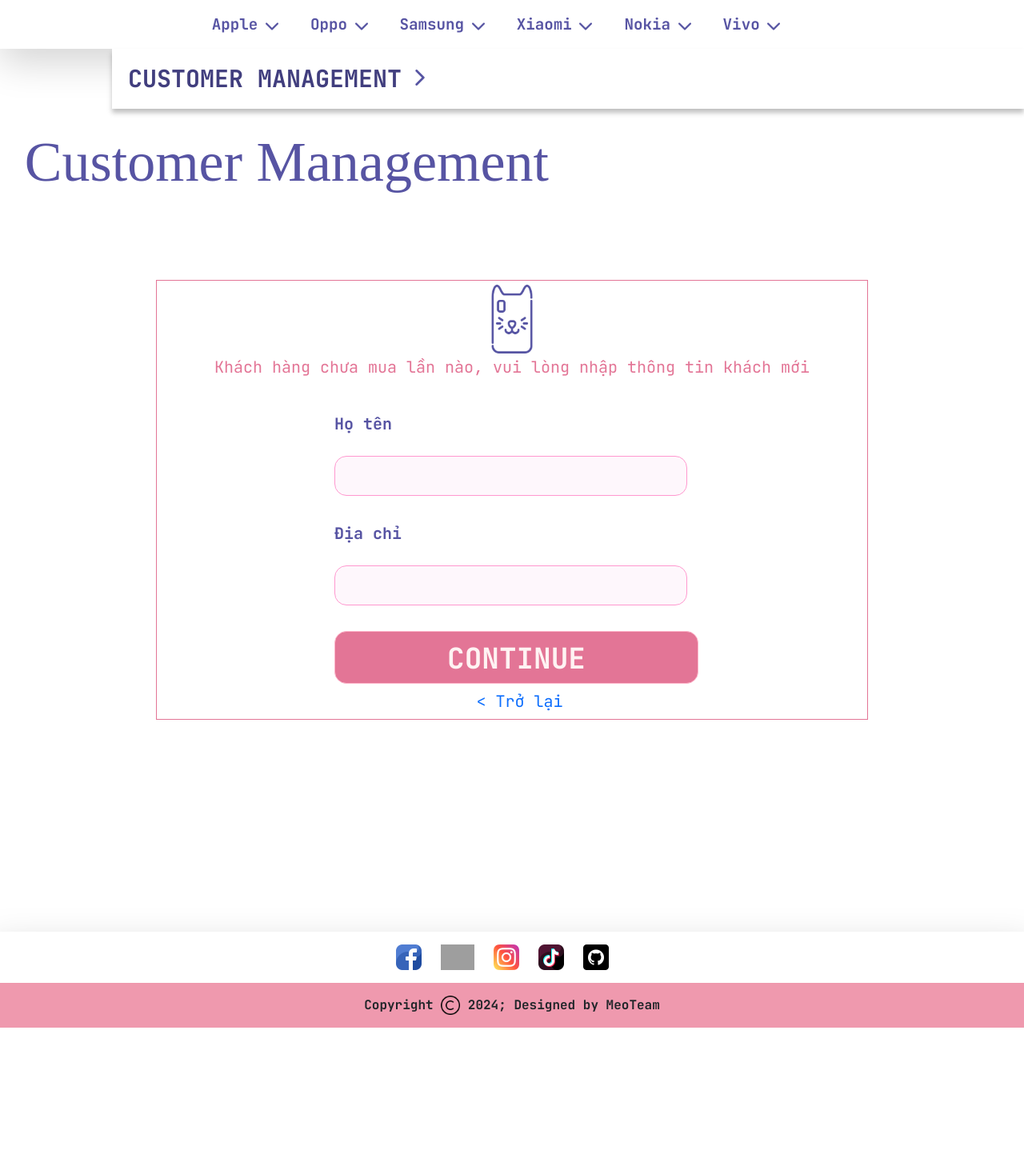
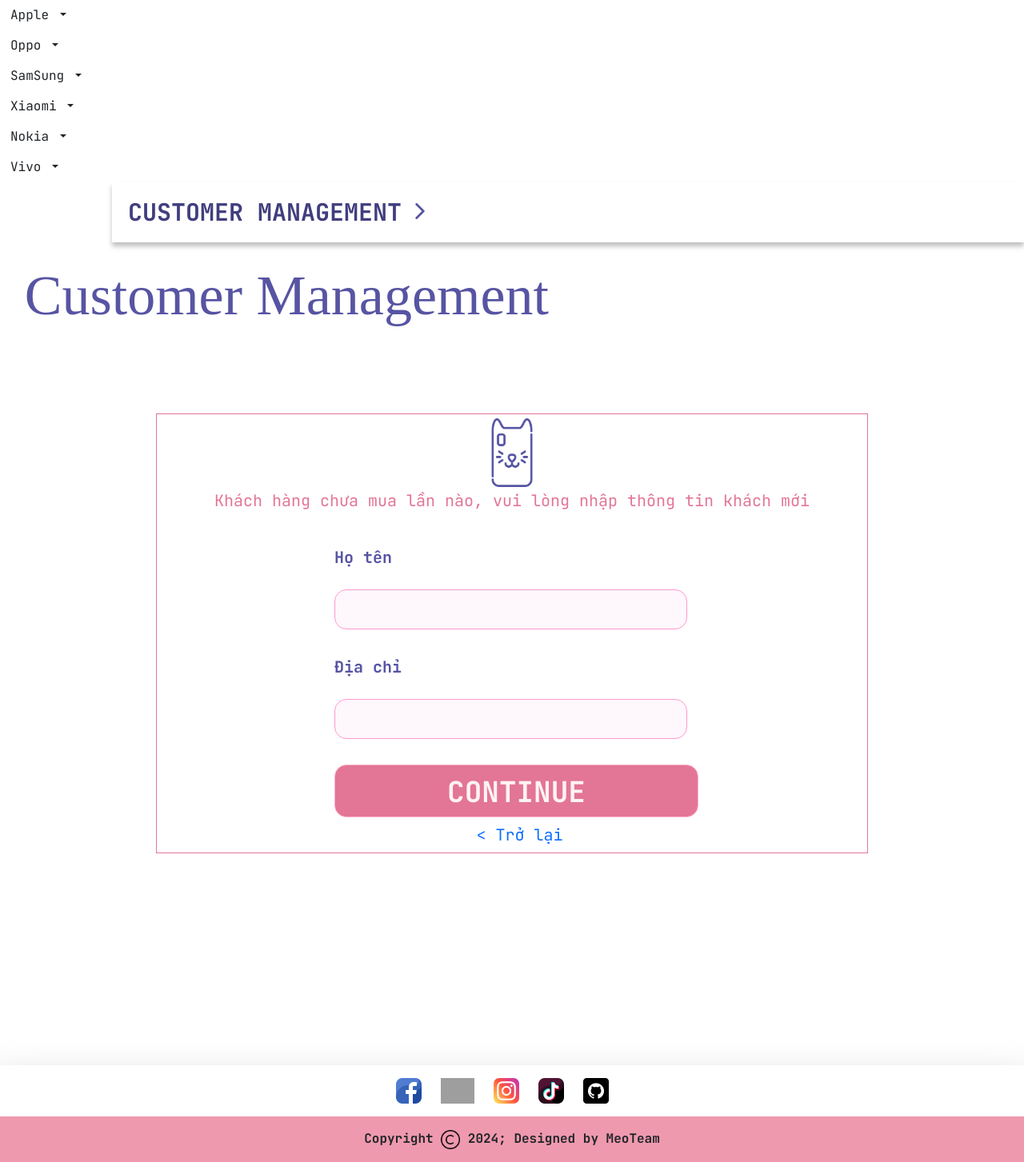
Before and after one commit to BanhMiRuoc/PhoneWebsite, a PHP site: page / in a window 1280 px wide. Shown: the part 72-1525 px from the top of the page at 80% size. Before the commit the page ends 1357 px from the top, so only its background shows below. Run offline with PHP 8.4, Linux system fonts and the light colour scheme; some web fonts are replaced; grey boxes are pictures that could not be loaded.

Commit message:
change categories into menu

```diff
--- a/phone/css/categories.css
+++ /dev/null
@@ -1,15 +0,0 @@
-.categories .container-fluid {
-    background: white;
-}
-.categories a {
-    color: inherit;
-    text-decoration: none;
-}
-.categories .icon-arrow-down {
-    height: 1rem;
-    width: auto;
-}
-.categories .category-content {
-    color: #5754A3;
-    font-size: 1.2rem;
-}
--- a/phone/index.php
+++ b/phone/index.php
@@ -19,7 +19,7 @@
     <link rel="icon" type="image/x-icon" href="logo.png">
     <!-- Add css -->
     <link rel="stylesheet" href="css/header.css">
-    <link rel="stylesheet" href="css/categories.css">
+    <link rel="stylesheet" href="css/menu.css">
     <link rel="stylesheet" href="css/customer_management_1.css">
     <link rel="stylesheet" href="css/footer.css">
 </head>
@@ -27,7 +27,7 @@
     <div>
     <?php
         include("pages/header.php");
-        include("pages/categories.php");
+        include("pages/menu.php");
         include("pages/cm2_1.php");
         include("pages/footer.php");
     ?>
--- a/phone/pages/categories.php
+++ /dev/null
@@ -1,64 +0,0 @@
-  <div class="categories">
-    <div class="container-fluid d-inline-flex justify-content-center shadow-lg">
-      <!-- start a category -->
-      <div class="category me-4 mt-3">
-        <a href="#">
-          <p class="category-content d-inline-flex fw-bold">
-            Apple
-          </p>
-          <img src="assets/images/arrow-down.png" alt="Icon arrow down" class="icon-arrow-down me-3">
-        </a>
-      </div>
-      <!-- end a category -->
-      <!-- start a category -->
-      <div class="category me-4 mt-3">
-        <a href="#">
-          <p class="category-content d-inline-flex fw-bold">
-            Oppo
-          </p>
-          <img src="assets/images/arrow-down.png" alt="Icon arrow down" class="icon-arrow-down me-3">
-        </a>
-      </div>
-      <!-- end a category -->
-      <!-- start a category -->
-      <div class="category me-4 mt-3">
-        <a href="#">
-          <p class="category-content d-inline-flex fw-bold">
-            Samsung
-          </p>
-          <img src="assets/images/arrow-down.png" alt="Icon arrow down" class="icon-arrow-down me-3">
-        </a>
-      </div>
-      <!-- end a category -->
-      <!-- start a category -->
-      <div class="category me-4 mt-3">
-        <a href="#">
-          <p class="category-content d-inline-flex fw-bold">
-            Xiaomi
-          </p>
-          <img src="assets/images/arrow-down.png" alt="Icon arrow down" class="icon-arrow-down me-3">
-        </a>
-      </div>
-      <!-- end a category -->
-      <!-- start a category -->
-      <div class="category me-4 mt-3">
-        <a href="#">
-          <p class="category-content d-inline-flex fw-bold">
-            Nokia
-          </p>
-          <img src="assets/images/arrow-down.png" alt="Icon arrow down" class="icon-arrow-down me-3">
-        </a>
-      </div>
-      <!-- end a category -->
-      <!-- start a category -->
-      <div class="category me-4 mt-3">
-        <a href="#">
-          <p class="category-content d-inline-flex fw-bold">
-            Vivo
-          </p>
-          <img src="assets/images/arrow-down.png" alt="Icon arrow down" class="icon-arrow-down me-3">
-        </a>
-      </div>
-      <!-- end a category -->
-    </div>
-  </div>
--- /dev/null
+++ b/phone/pages/menu.php
@@ -0,0 +1,62 @@
+<div class="menu">
+  <div class="dropdown">
+    <button class="btn dropdown-toggle" type="button" data-bs-toggle="dropdown" aria-expanded="false">
+      Apple
+    </button>
+    <ul class="dropdown-menu">
+      <li><a class="dropdown-item" href="#">Action</a></li>
+      <li><a class="dropdown-item" href="#">Another action</a></li>
+      <li><a class="dropdown-item" href="#">Something else here</a></li>
+    </ul>
+  </div>
+  <div class="dropdown">
+    <button class="btn dropdown-toggle" type="button" data-bs-toggle="dropdown" aria-expanded="false">
+      Oppo
+    </button>
+    <ul class="dropdown-menu">
+      <li><a class="dropdown-item" href="#">Action</a></li>
+      <li><a class="dropdown-item" href="#">Another action</a></li>
+      <li><a class="dropdown-item" href="#">Something else here</a></li>
+    </ul>
+  </div>
+  <div class="dropdown">
+    <button class="btn dropdown-toggle" type="button" data-bs-toggle="dropdown" aria-expanded="false">
+      SamSung
+    </button>
+    <ul class="dropdown-menu">
+      <li><a class="dropdown-item" href="#">Action</a></li>
+      <li><a class="dropdown-item" href="#">Another action</a></li>
+      <li><a class="dropdown-item" href="#">Something else here</a></li>
+    </ul>
+  </div>
+  <div class="dropdown">
+    <button class="btn dropdown-toggle" type="button" data-bs-toggle="dropdown" aria-expanded="false">
+      Xiaomi
+    </button>
+    <ul class="dropdown-menu">
+      <li><a class="dropdown-item" href="#">Action</a></li>
+      <li><a class="dropdown-item" href="#">Another action</a></li>
+      <li><a class="dropdown-item" href="#">Something else here</a></li>
+    </ul>
+  </div>
+  <div class="dropdown">
+    <button class="btn dropdown-toggle" type="button" data-bs-toggle="dropdown" aria-expanded="false">
+      Nokia
+    </button>
+    <ul class="dropdown-menu">
+      <li><a class="dropdown-item" href="#">Action</a></li>
+      <li><a class="dropdown-item" href="#">Another action</a></li>
+      <li><a class="dropdown-item" href="#">Something else here</a></li>
+    </ul>
+  </div>
+  <div class="dropdown">
+    <button class="btn dropdown-toggle" type="button" data-bs-toggle="dropdown" aria-expanded="false">
+      Vivo
+    </button>
+    <ul class="dropdown-menu">
+      <li><a class="dropdown-item" href="#">Action</a></li>
+      <li><a class="dropdown-item" href="#">Another action</a></li>
+      <li><a class="dropdown-item" href="#">Something else here</a></li>
+    </ul>
+  </div>
+</div>
```
Also changed, not shown: phone/css/menu.css (added).
